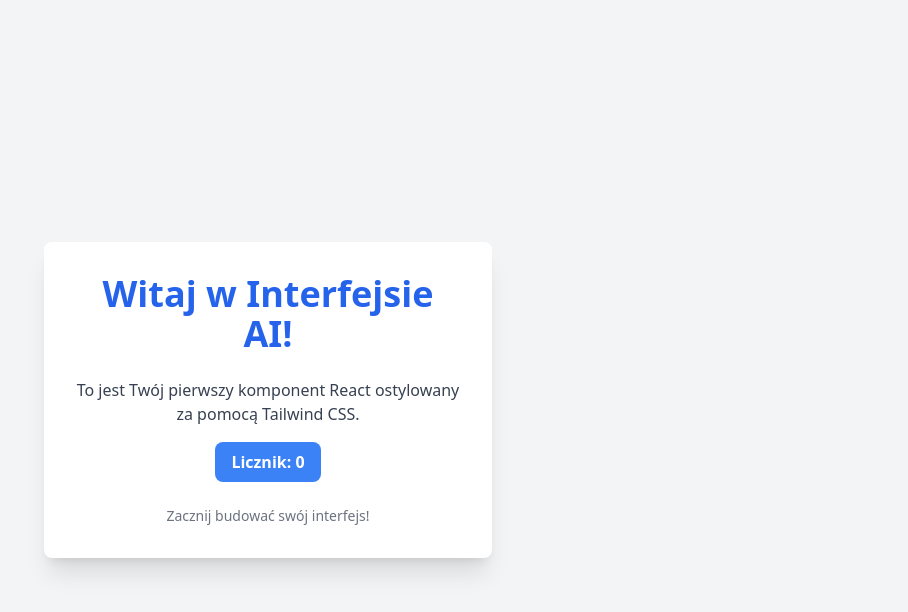
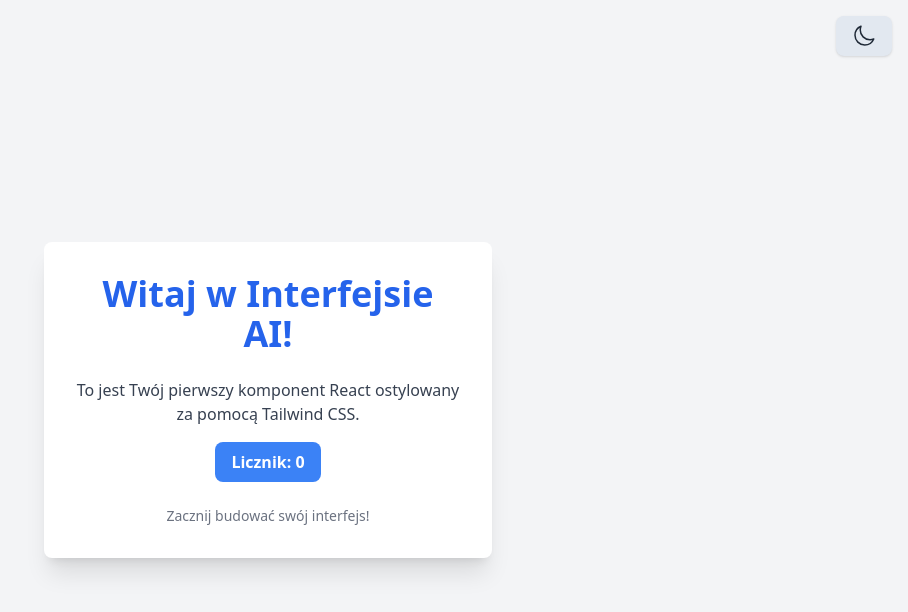
Before and after one commit to KaroleQ13Pl/Website, a React (Vite) app in the folder cryptogpt/: page / in a window 1280 px wide. Shown: the top 612 px of the page, without its empty margins (372-1280 px from the left). Built offline with nearby package versions, Linux system fonts and the light colour scheme.

Commit message:
feat: implement theme toggle functionality with dark mode support

```diff
--- a/cryptogpt/src/App.jsx
+++ b/cryptogpt/src/App.jsx
@@ -1,20 +1,97 @@
 // src/App.jsx
-import React, { useState } from "react";
-// Jeśli masz import './App.css' lub podobny, a ten plik jest teraz pusty
-// lub zawiera tylko stare style, możesz go usunąć lub zakomentować jego zawartość.
-// Ważne jest, aby dyrektywy @tailwind były w `src/index.css`.
+import React, { useState, useEffect } from "react"; // Upewnij się, że useEffect jest zaimportowany
 
 function App() {
-  const [count, setCount] = useState(0);
+  const [count, setCount] = useState(0); // Twój istniejący stan licznika
+
+  // Stan do przechowywania aktualnego motywu ('light' lub 'dark')
+  const [theme, setTheme] = useState(() => {
+    // 1. Sprawdź, czy motyw jest zapisany w localStorage
+    const localTheme = localStorage.getItem("theme");
+    if (localTheme) {
+      return localTheme;
+    }
+    // 2. Jeśli nie, sprawdź preferencje systemowe użytkownika
+    // (window.matchMedia jest dostępne tylko w przeglądarce)
+    if (
+      typeof window !== "undefined" &&
+      window.matchMedia &&
+      window.matchMedia("(prefers-color-scheme: dark)").matches
+    ) {
+      return "dark";
+    }
+    // 3. Domyślnie ustaw motyw jasny
+    return "light";
+  });
+
+  // Funkcja do przełączania motywu
+  const toggleTheme = () => {
+    setTheme((prevTheme) => (prevTheme === "light" ? "dark" : "light"));
+  };
+
+  // Efekt, który aktualizuje klasę na elemencie <html> i zapisuje motyw w localStorage
+  useEffect(() => {
+    const root = window.document.documentElement; // Odniesienie do elementu <html>
+    if (theme === "dark") {
+      root.classList.add("dark");
+    } else {
+      root.classList.remove("dark");
+    }
+    // Zapisz wybór motywu w localStorage, aby był pamiętany
+    localStorage.setItem("theme", theme);
+  }, [theme]); // Ten efekt uruchomi się za każdym razem, gdy zmieni się stan 'theme'
 
   return (
-    <div className="min-h-screen bg-gray-100 flex flex-col items-center justify-center p-4">
-      <div className="bg-white p-8 rounded-lg shadow-xl max-w-md w-full">
-        <h1 className="text-4xl font-bold text-blue-600 mb-6 text-center">
+    // Zastosuj style Tailwind reagujące na tryb ciemny
+    // Dodajemy `transition-colors` dla płynniejszej zmiany
+    <div className="min-h-screen bg-gray-100 dark:bg-slate-900 flex flex-col items-center justify-center p-4 transition-colors duration-300 ease-in-out">
+      {/* Przycisk do przełączania motywu */}
+      <div className="absolute top-4 right-4">
+        <button
+          onClick={toggleTheme}
+          className="px-4 py-2 bg-slate-200 dark:bg-slate-700 text-gray-800 dark:text-gray-100 rounded-lg shadow hover:bg-slate-300 dark:hover:bg-slate-600 focus:outline-none focus:ring-2 focus:ring-blue-500 dark:focus:ring-blue-400 transition-all duration-150 ease-in-out"
+        >
+          {/* Prosta ikonka lub tekst */}
+          {theme === "light" ? (
+            <svg
+              xmlns="http://www.w3.org/2000/svg"
+              fill="none"
+              viewBox="0 0 24 24"
+              strokeWidth={1.5}
+              stroke="currentColor"
+              className="w-6 h-6"
+            >
+              <path
+                strokeLinecap="round"
+                strokeLinejoin="round"
+                d="M21.752 15.002A9.72 9.72 0 0 1 18 15.75c-5.385 0-9.75-4.365-9.75-9.75 0-1.33.266-2.597.748-3.752A9.753 9.753 0 0 0 3 11.25C3 16.635 7.365 21 12.75 21a9.753 9.753 0 0 0 9.002-5.998Z"
+              />
+            </svg>
+          ) : (
+            <svg
+              xmlns="http://www.w3.org/2000/svg"
+              fill="none"
+              viewBox="0 0 24 24"
+              strokeWidth={1.5}
+              stroke="currentColor"
+              className="w-6 h-6"
+            >
+              <path
+                strokeLinecap="round"
+                strokeLinejoin="round"
+                d="M12 3v2.25m6.364.386-1.591 1.591M21 12h-2.25m-.386 6.364-1.591-1.591M12 18.75V21m-4.773-4.227-1.591 1.591M5.25 12H3m4.227-4.773L5.636 5.636M15.75 12a3.75 3.75 0 1 1-7.5 0 3.75 3.75 0 0 1 7.5 0Z"
+              />
+            </svg>
+          )}
+        </button>
+      </div>
+
+      <div className="bg-white dark:bg-slate-800 p-8 rounded-lg shadow-xl max-w-md w-full transition-colors duration-300 ease-in-out">
+        <h1 className="text-4xl font-bold text-blue-600 dark:text-blue-400 mb-6 text-center">
           Witaj w Interfejsie AI!
         </h1>
 
-        <p className="text-gray-700 mb-4 text-center">
+        <p className="text-gray-700 dark:text-gray-300 mb-4 text-center">
           To jest Twój pierwszy komponent React ostylowany za pomocą Tailwind
           CSS.
         </p>
@@ -22,13 +99,13 @@ function App() {
         <div className="text-center mb-6">
           <button
             onClick={() => setCount((count) => count + 1)}
-            className="bg-blue-500 hover:bg-blue-700 text-white font-bold py-2 px-4 rounded-lg transition-colors duration-150"
+            className="bg-blue-500 hover:bg-blue-700 text-white font-bold py-2 px-4 rounded-lg transition-colors duration-150 ease-in-out"
           >
             Licznik: {count}
           </button>
         </div>
 
-        <p className="text-sm text-gray-500 text-center">
+        <p className="text-sm text-gray-500 dark:text-gray-400 text-center">
           Zacznij budować swój interfejs!
         </p>
       </div>
--- a/cryptogpt/tailwind.config.js
+++ b/cryptogpt/tailwind.config.js
@@ -1,5 +1,6 @@
 /** @type {import('tailwindcss').Config} */
 export default {
+  darkMode: "class", // Umożliwia tryb ciemny
   content: [
     "./index.html", // Skanuje główny plik HTML
     "./src/**/*.{js,ts,jsx,tsx}", // Skanuje wszystkie pliki .js, .ts, .jsx, .tsx w folderze src i jego podfolderach
```
